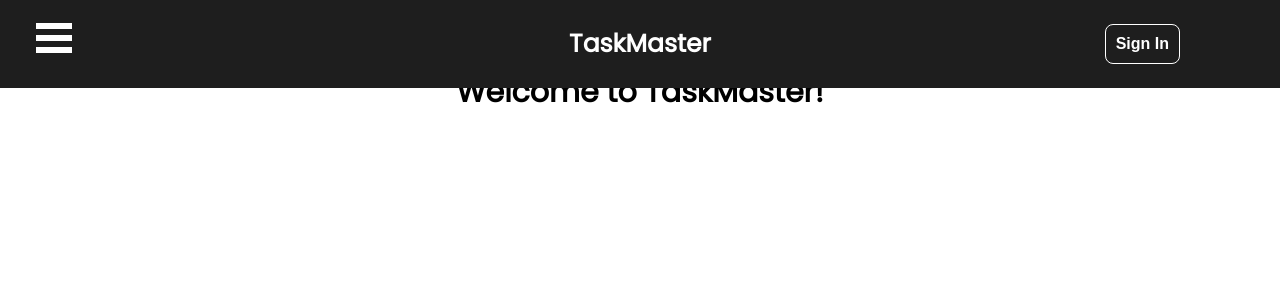
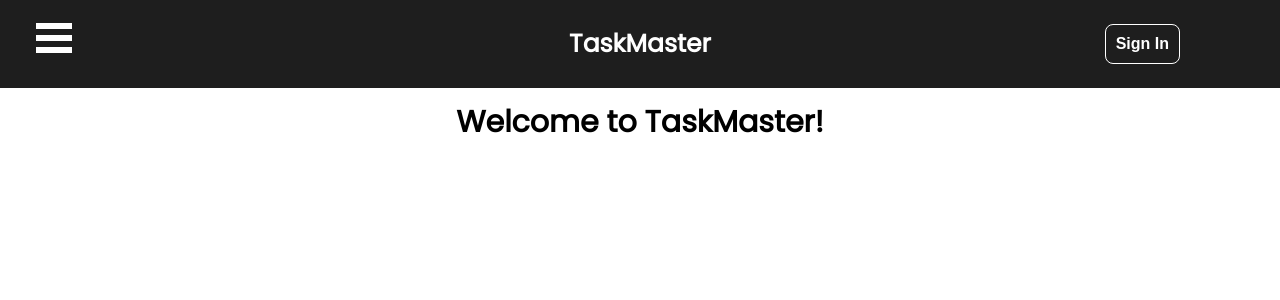
Before and after one commit to usaif1/taskmaster, a React (Create React App) app: page / in a window 1280 px wide. Shown: the top 300 px of the page. Built offline with nearby package versions, Linux system fonts and the light colour scheme.

Commit message:
fix central heading

```diff
--- a/src/components/common/CentralHeading/styles.js
+++ b/src/components/common/CentralHeading/styles.js
@@ -5,12 +5,14 @@ export const useStyles = createUseStyles({
     fontSize: (styles) => styles.size,
     textAlign: "center",
     color: (styles) => styles.color,
-    // marginTop: "10rem",
+    marginTop: "10rem",
   },
 
   "@media only screen and (max-width: 600px)": {
     heading: {
       fontSize: "2.8rem !important",
+      marginTop: "0",
+      marginBottom: "0",
     },
   },
 });
```
